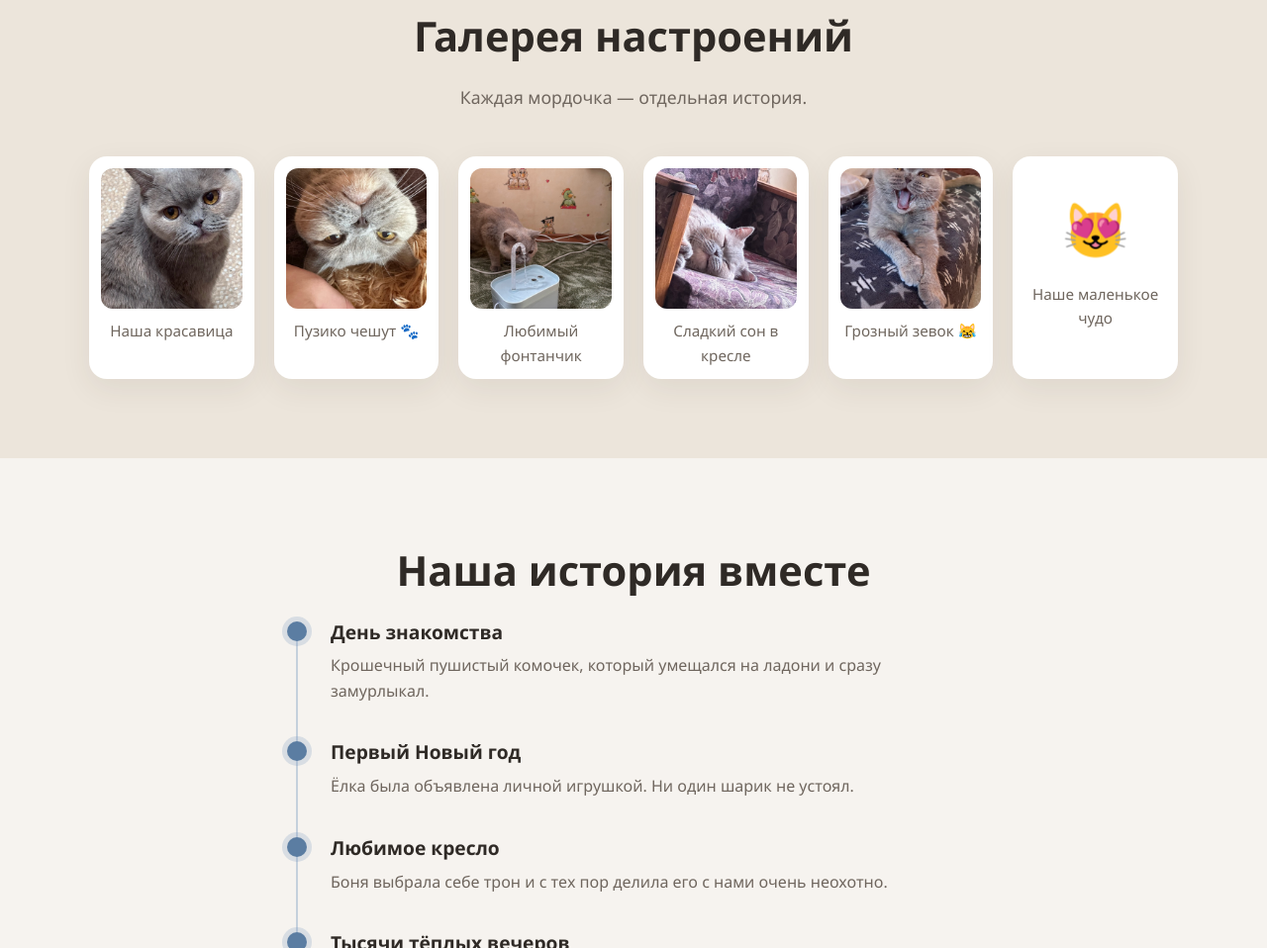
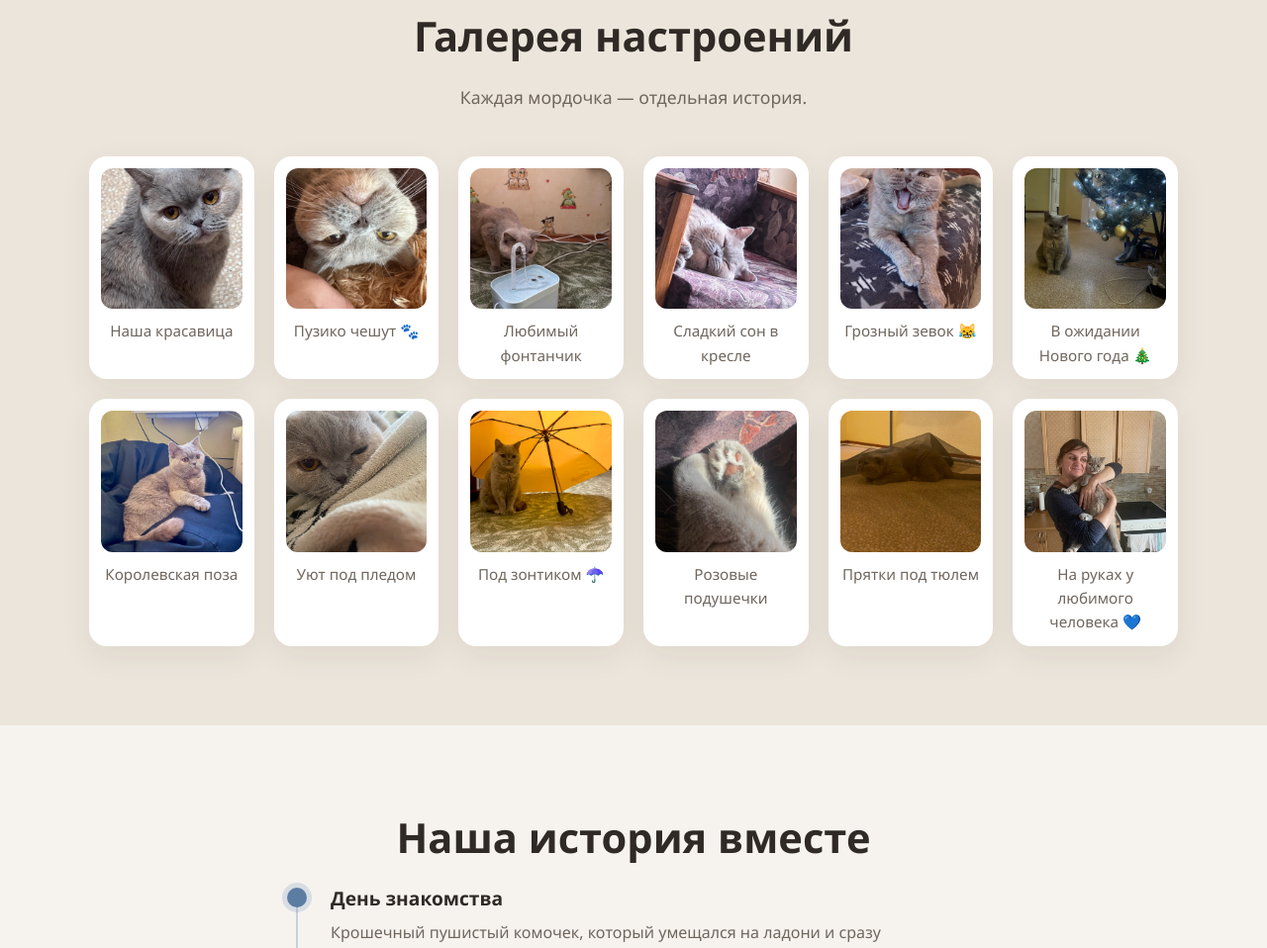
Before and after one commit to meisnastia/bonya-memories, a plain HTML site: page index.html in a window 1280 px wide. Shown: the part 1458-2416 px from the top of the page at 99% size. Drawn offline with Linux system fonts and the light colour scheme.

Commit message:
feat: расширить фотогалерею Бони новыми снимками
Добавлены кадры: у новогодней ёлки, королевская поза, уют под пледом,
под зонтиком, подушечки лапок, прятки под тюлем и на руках у хозяйки

```diff
--- a/index.html
+++ b/index.html
@@ -88,7 +88,34 @@
         <img src="images/bonya-5.jpg" alt="Боня широко зевает, лёжа на пледе со звёздами" loading="lazy" />
         <figcaption>Грозный зевок 😹</figcaption>
       </figure>
-      <figure class="gallery__item"><span>😻</span><figcaption>Наше маленькое чудо</figcaption></figure>
+      <figure class="gallery__item gallery__item--photo">
+        <img src="images/bonya-6.jpg" alt="Боня сидит у новогодней ёлки с гирляндой" loading="lazy" />
+        <figcaption>В ожидании Нового года 🎄</figcaption>
+      </figure>
+      <figure class="gallery__item gallery__item--photo">
+        <img src="images/bonya-12.jpg" alt="Боня в королевской позе на кресле-мешке" loading="lazy" />
+        <figcaption>Королевская поза</figcaption>
+      </figure>
+      <figure class="gallery__item gallery__item--photo">
+        <img src="images/bonya-8.jpg" alt="Боня уютно устроилась под мягким пледом" loading="lazy" />
+        <figcaption>Уют под пледом</figcaption>
+      </figure>
+      <figure class="gallery__item gallery__item--photo">
+        <img src="images/bonya-9.jpg" alt="Боня сидит под жёлтым зонтиком" loading="lazy" />
+        <figcaption>Под зонтиком ☂️</figcaption>
+      </figure>
+      <figure class="gallery__item gallery__item--photo">
+        <img src="images/bonya-7.jpg" alt="Крупный план розовых подушечек лапок Бони" loading="lazy" />
+        <figcaption>Розовые подушечки</figcaption>
+      </figure>
+      <figure class="gallery__item gallery__item--photo">
+        <img src="images/bonya-10.jpg" alt="Боня прячется под тюлем на полу" loading="lazy" />
+        <figcaption>Прятки под тюлем</figcaption>
+      </figure>
+      <figure class="gallery__item gallery__item--photo">
+        <img src="images/bonya-11.jpg" alt="Боня на руках у любимого человека на кухне" loading="lazy" />
+        <figcaption>На руках у любимого человека 💙</figcaption>
+      </figure>
     </div>
   </section>
 
```
Also changed, not shown: images/bonya-10.jpg (added), images/bonya-11.jpg (added), images/bonya-12.jpg (added), images/bonya-6.jpg (added), images/bonya-7.jpg (added), images/bonya-8.jpg (added), images/bonya-9.jpg (added).
